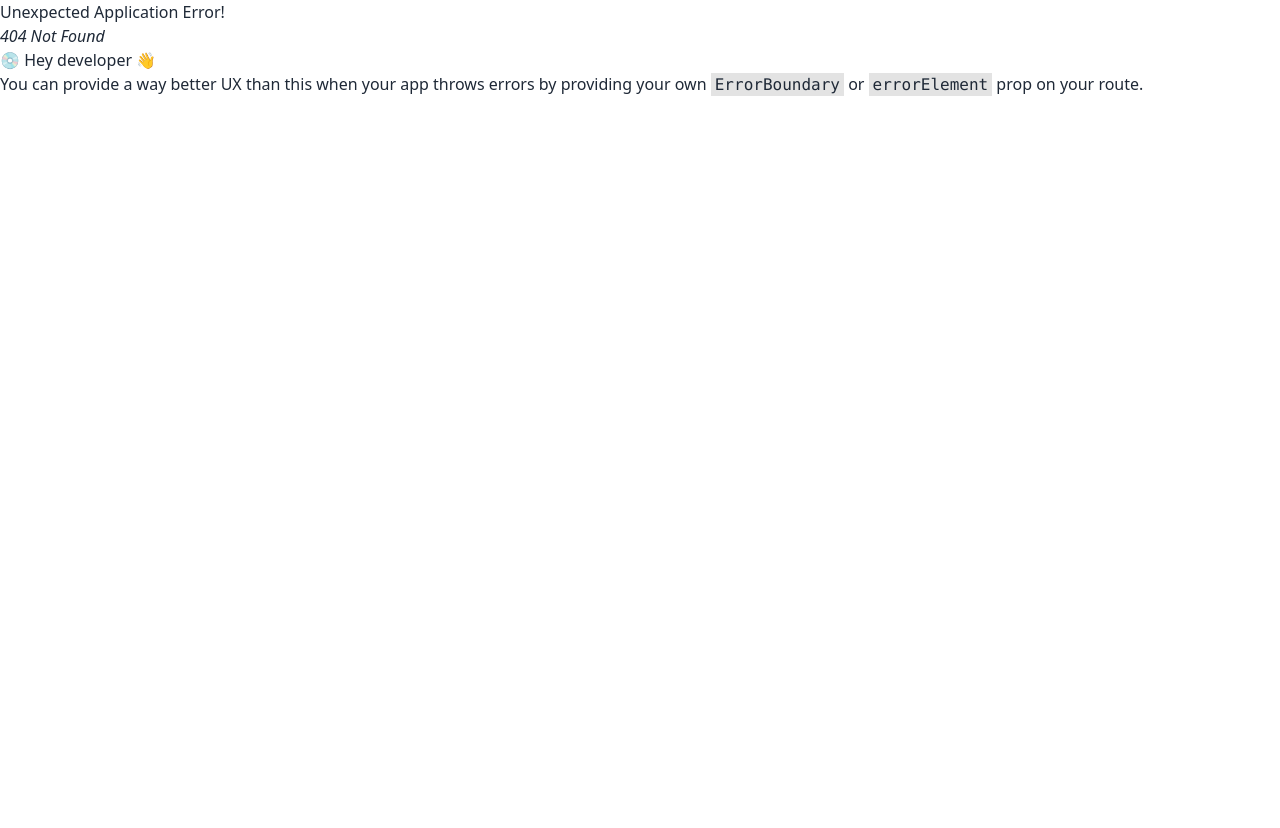
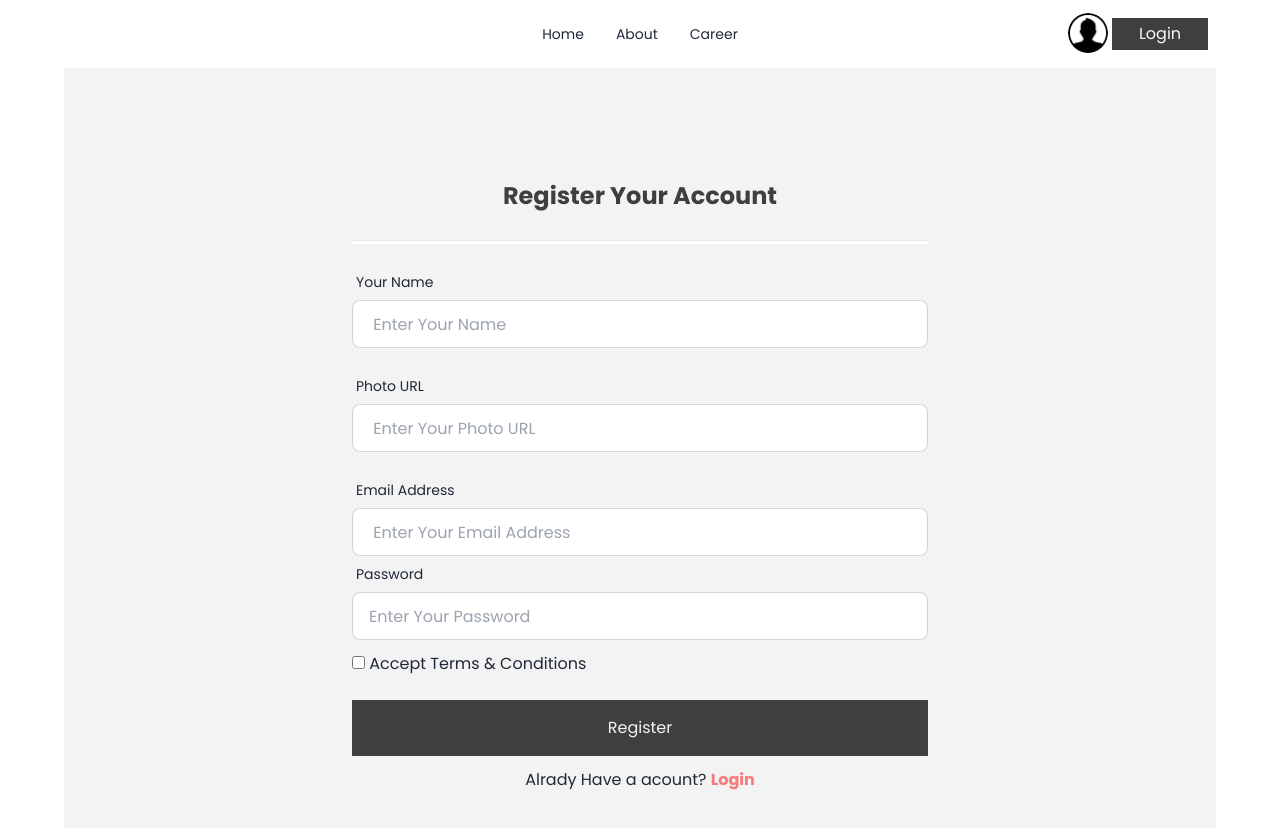
Before and after one commit to kyowChaing/newsBlog1, a React (Vite) app: page /register in a window 1280 px wide. Before the commit this address had no page. Shown: the top 828 px of the page. Before the commit the page ends 800 px from the top, so only its background shows below. Built offline with nearby package versions, Linux system fonts and the light colour scheme.

Commit message:
create login and register page and use FormData() to access input field values

```diff
--- a/src/pages/Add.jsx
+++ b/src/pages/Add.jsx
@@ -2,7 +2,7 @@ import React from 'react'
 
 const Add = () => {
   return (
-    <div>Add</div>
+    <div className=''>Add</div>
   )
 }
 
--- a/src/pages/LogIn.jsx
+++ b/src/pages/LogIn.jsx
@@ -1,36 +1,78 @@
 import React from 'react'
 import Header from '../components/Header'
-import { Form } from 'react-router-dom'
+import { Form, Link } from 'react-router-dom'
 import Navbar from '../components/Navbar'
 
 const LogIn = () => {
 
+  const handleForm = (e) => {
+
+    e.preventDefault();
+    console.log(e.currentTarget)
+    console.log(e.target)
+
+    const form = new FormData(e.currentTarget)
+
+    console.log(form)
+    console.log(form.get('email'))
+    console.log(form.get('password'))
+
+
+  }
+
   return (
 
     <>
-    <Navbar></Navbar>
+      <Navbar></Navbar>
 
-    <div className=' bg-[#F3F3F3] h-screen'>
 
-        <div className=' border w-7/12  m-auto '>
+      <div className=' bg-[#F3F3F3] h-screen'>
 
-            <form className=' border p-8 mt-16 ' action={'/'}>
+          {/* <form className=' border p-8 mt-16 ' onSubmit={handleForm}>
                 <h2 className='font-bold'> Login your account </h2>
                 <hr />
                 <div className='flex flex-col'>
                 <label>Email address</label>
-                <input type="text"  name='email'/>
+                <input type="text" required name='email'/>
                 </div>
 
                 <div className='flex flex-col'>
                 <label > Password </label>
-                <input type="password" name="password" id="" />
+                <input type="password" required name="password" id="" />
                 </div>
-            </form>
+                <button type='submit'> Log In</button>
+            </form> */}
 
-        </div>
+          <form onSubmit={handleForm} className=" md:w-3/4 lg:w-1/2 mx-auto pt-28">
+            <h1 className='text-[#403F3F] font-bold text-center text-2xl pb-7'>Login Your Account</h1>
+            <hr className='h-1 bg-white ' />
+            <div className="form-control pt-5">
+              <label className="label">
+                <span className="label-text" >Email Address </span>
+              </label>
+              <input type="email" required name="email" placeholder=" Enter Your Email Address" className="input input-bordered" />
+            </div>
 
-    </div>
+            <div className="form-control">
+              <label className="label">
+                <span className="label-text" > Password </span>
+              </label>
+              <input type="password" required name="password" placeholder="Enter Your Password" className="input input-bordered" />
+
+              <label className="label" >
+                <Link to={'/'} className="label-text-alt link link-hover"> Forgot password </Link>
+              </label>
+            </div>
+
+            <div className="form-control mt-6">
+              <button className="bg-[#403F3F] text-[#F3F3F3] py-4"> Login </button>
+            </div>
+          </form>
+
+          <div>
+            <p className=' text-center mt-3'> Don't Have a acount? <Link to="/register" className='text-[#F97A7B] font-bold'> Register</Link> </p>
+          </div>
+      </div>
 
     </>
 
--- /dev/null
+++ b/src/pages/NewsPage.jsx
@@ -0,0 +1,9 @@
+import React from 'react'
+
+const NewsPage = () => {
+  return (
+    <div>NewsPage</div>
+  )
+}
+
+export default NewsPage
--- /dev/null
+++ b/src/pages/Register.jsx
@@ -0,0 +1,73 @@
+import React from 'react'
+import Navbar from '../components/Navbar'
+import { Link } from 'react-router-dom';
+
+const Register = () => {
+
+    const handleRegister = (e) => {
+
+        e.preventDefault();
+        console.log(e.currentTarget)
+        console.log(e.target)
+
+        const form = new FormData(e.currentTarget)
+
+        console.log(form)
+        console.log(form.get('name'))
+        console.log(form.get('imgurl'))
+        console.log(form.get('email'))
+        console.log(form.get('password'))
+    }
+
+
+    return (
+        <div>
+            <Navbar></Navbar>
+            <div className=' bg-[#F3F3F3] h-screen'>
+
+                <form onSubmit={handleRegister} className=" md:w-3/4 lg:w-1/2 mx-auto pt-28">
+                    <h1 className='text-[#403F3F] font-bold text-center text-2xl pb-7'>Register Your Account</h1>
+                    <hr className='h-1 bg-white ' />
+                    <div className="form-control pt-5">
+                        <label className="label">
+                            <span className="label-text" >Your Name </span>
+                        </label>
+                        <input type="text" required name="name" placeholder=" Enter Your Name" className="input input-bordered" />
+                    </div>
+                    <div className="form-control pt-5">
+                        <label className="label">
+                            <span className="label-text" > Photo URL </span>
+                        </label>
+                        <input type="url" required name="imgurl" placeholder=" Enter Your Photo URL" className="input input-bordered" />
+                    </div>
+                    <div className="form-control pt-5">
+                        <label className="label">
+                            <span className="label-text" >Email Address </span>
+                        </label>
+                        <input type="email" required name="email" placeholder=" Enter Your Email Address" className="input input-bordered" />
+                    </div>
+
+                    <div className="form-control">
+                        <label className="label">
+                            <span className="label-text" > Password </span>
+                        </label>
+                        <input type="password" required name="password" placeholder="Enter Your Password" className="input input-bordered" />
+                    </div>
+
+                    <div className=' mt-3'>
+                        <input type="checkbox" name="" id="" />  Accept Terms & Conditions
+                    </div>
+
+                    <div className="form-control mt-6">
+                        <button className="bg-[#403F3F] text-[#F3F3F3] py-4"> Register </button>
+                    </div>
+                </form>
+                <div>
+                    <p className=' text-center mt-3'> Alrady Have a acount? <Link to="/login" className='text-[#F97A7B] font-bold'> Login </Link> </p>
+                </div>
+            </div>
+        </div>
+    )
+}
+
+export default Register
--- a/src/routes/Route.jsx
+++ b/src/routes/Route.jsx
@@ -7,6 +7,7 @@ import LogIn from '../pages/LogIn';
 import About from '../pages/About';
 import Career from '../pages/Career';
 import Add from '../pages/Add';
+import Register from '../pages/Register';
 
 
 const routers = createBrowserRouter([
@@ -29,6 +30,10 @@ const routers = createBrowserRouter([
                     {
                         path: '/career',
                         element: <Career></Career>
+                    },
+                    {
+                        path:'/register',
+                        element:<Register></Register>
                     }
 
                 ]
```
Also changed, not shown: 1 other file (tests, documents, lock files or other folders).
